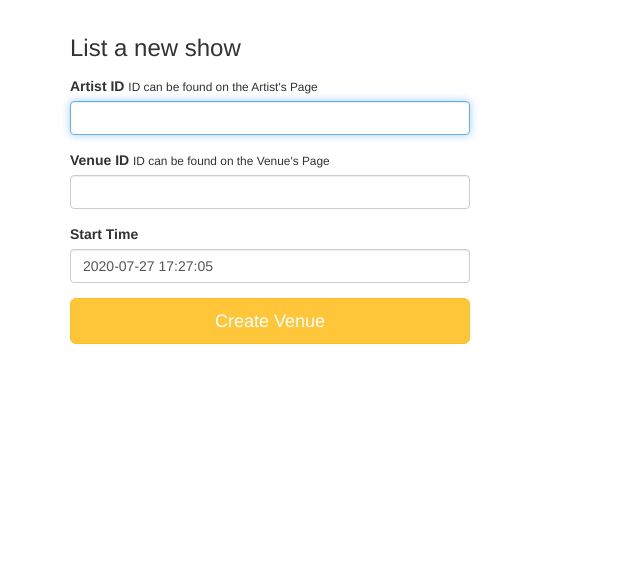
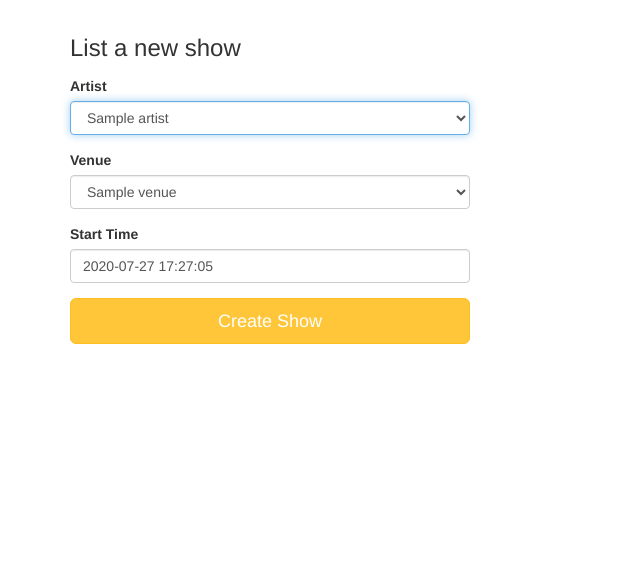
Before and after one commit to ShauravT/fyyur, a Flask app: page /shows/create in a window 1280 px wide. Shown: the part 60-644 px from the top of the page, without its empty margins (0-640 px from the left). Run offline with Flask 2, Linux system fonts and the light colour scheme; tables that the repository leaves empty hold one stand-in row (values such as "Sample post"); some libraries are stand-ins or nearby versions.

Commit message:
feat: CRUD create and read function
added read for artist, shows and venue
added create for shows

```diff
--- a/app.py
+++ b/app.py
@@ -5,7 +5,7 @@
 import json
 import dateutil.parser
 import babel
-from flask import Flask, render_template, request, Response, flash, redirect, url_for
+from flask import Flask, render_template, request, Response, flash, redirect, url_for, abort
 from flask_moment import Moment
 from flask_sqlalchemy import SQLAlchemy
 import logging
@@ -14,6 +14,8 @@ from flask_wtf import Form
 from forms import *
 from flask_migrate import Migrate
 from datetime import datetime
+import re
+from operator import itemgetter
 #----------------------------------------------------------------------------#
 # App Config.
 #----------------------------------------------------------------------------#
@@ -40,7 +42,7 @@ class Venue(db.Model):
     phone = db.Column(db.String(120))
     image_link = db.Column(db.String(500))
     facebook_link = db.Column(db.String(120))
-
+    genres = db.Column(db.String(120))
     # TODO: implement any missing fields, as a database migration using Flask-Migrate
     website = db.Column(db.String(120))
     seeking_talent = db.Column(db.Boolean, default=False)
@@ -143,10 +145,10 @@ def venues():
           "num_upcoming_shows": num_upcoming_shows
         })
 
-  data.append({
-    "city": location[0],
-    "state": location[1],
-    "venues": venue_list
+      data.append({
+        "city": location[0],
+        "state": location[1],
+        "venues": venue_list
   })
   print(data)
   # data=[{
@@ -293,6 +295,7 @@ def create_venue_submission():
   image_link = form.image_link.data.strip()
   facebook_link = form.facebook_link.data.strip()
   website = form.website.data.strip()
+  genres = form.genres.data
   seeking_talent = True if(form.seeking_talent =='Yes') else False
   seeking_description = form.seeking_description.data.strip()
 
@@ -324,7 +327,7 @@ def create_venue_submission():
       return render_template('pages/home.html')
     else:
       # TODO: on unsuccessful db insert, flash an error instead.
-      flash('An error occurred. Venue ' + data.name + ' could not be listed.')
+      flash('An error occurred. Venue ' + request.form['name'] +  ' could not be listed.')
       # see: http://flask.pocoo.org/docs/1.0/patterns/flashing/
       print("Error in create_venue_submission()")
       # internal server error
@@ -345,16 +348,24 @@ def delete_venue(venue_id):
 @app.route('/artists')
 def artists():
   # TODO: replace with real data returned from querying the database
-  data=[{
-    "id": 4,
-    "name": "Guns N Petals",
-  }, {
-    "id": 5,
-    "name": "Matt Quevedo",
-  }, {
-    "id": 6,
-    "name": "The Wild Sax Band",
-  }]
+  artists = Artist.query.order_by(Artist.name).all()
+
+  data = []
+  for artist in artists:
+    data.append({
+      "id":artist.id,
+      "name":artist.name
+    })
+  # data=[{
+  #   "id": 4,
+  #   "name": "Guns N Petals",
+  # }, {
+  #   "id": 5,
+  #   "name": "Matt Quevedo",
+  # }, {
+  #   "id": 6,
+  #   "name": "The Wild Sax Band",
+  # }]
   return render_template('pages/artists.html', artists=data)
 
 @app.route('/artists/search', methods=['POST'])
@@ -560,7 +571,7 @@ def create_artist_submission():
       return render_template('pages/home.html')
     else:
       # TODO: on unsuccessful db insert, flash an error instead.
-      flash('An error occurred. Artist ' + data.name + ' could not be listed.')
+      flash('An error occurred. Artist ' + request.form['name'] +  ' could not be listed.')
       print("Error in create_artist_submission()")
       #internal server error
       abort(500)
@@ -575,61 +586,96 @@ def shows():
   # displays list of shows at /shows
   # TODO: replace with real venues data.
   #       num_shows should be aggregated based on number of upcoming shows per venue.
-  data=[{
-    "venue_id": 1,
-    "venue_name": "The Musical Hop",
-    "artist_id": 4,
-    "artist_name": "Guns N Petals",
-    "artist_image_link": "https://images.unsplash.com/photo-1549213783-8284d0336c4f?ixlib=rb-1.2.1&ixid=eyJhcHBfaWQiOjEyMDd9&auto=format&fit=crop&w=300&q=80",
-    "start_time": "2019-05-21T21:30:00.000Z"
-  }, {
-    "venue_id": 3,
-    "venue_name": "Park Square Live Music & Coffee",
-    "artist_id": 5,
-    "artist_name": "Matt Quevedo",
-    "artist_image_link": "https://images.unsplash.com/photo-1495223153807-b916f75de8c5?ixlib=rb-1.2.1&ixid=eyJhcHBfaWQiOjEyMDd9&auto=format&fit=crop&w=334&q=80",
-    "start_time": "2019-06-15T23:00:00.000Z"
-  }, {
-    "venue_id": 3,
-    "venue_name": "Park Square Live Music & Coffee",
-    "artist_id": 6,
-    "artist_name": "The Wild Sax Band",
-    "artist_image_link": "https://images.unsplash.com/photo-1558369981-f9ca78462e61?ixlib=rb-1.2.1&ixid=eyJhcHBfaWQiOjEyMDd9&auto=format&fit=crop&w=794&q=80",
-    "start_time": "2035-04-01T20:00:00.000Z"
-  }, {
-    "venue_id": 3,
-    "venue_name": "Park Square Live Music & Coffee",
-    "artist_id": 6,
-    "artist_name": "The Wild Sax Band",
-    "artist_image_link": "https://images.unsplash.com/photo-1558369981-f9ca78462e61?ixlib=rb-1.2.1&ixid=eyJhcHBfaWQiOjEyMDd9&auto=format&fit=crop&w=794&q=80",
-    "start_time": "2035-04-08T20:00:00.000Z"
-  }, {
-    "venue_id": 3,
-    "venue_name": "Park Square Live Music & Coffee",
-    "artist_id": 6,
-    "artist_name": "The Wild Sax Band",
-    "artist_image_link": "https://images.unsplash.com/photo-1558369981-f9ca78462e61?ixlib=rb-1.2.1&ixid=eyJhcHBfaWQiOjEyMDd9&auto=format&fit=crop&w=794&q=80",
-    "start_time": "2035-04-15T20:00:00.000Z"
-  }]
+  data = []
+  shows = Show.query.all()
+
+  for show in shows:
+    data.append({
+      "venue_id": show.venue.id,
+      "venue_name": show.venue.name,
+      "artist_id": show.artist.id,
+      "artist_name": show.artist.name,
+      "artist_image_link": show.artist.image_link,
+      "start_time": format_datetime(str(show.start_time))
+    })
+  # data=[{
+  #   "venue_id": 1,
+  #   "venue_name": "The Musical Hop",
+  #   "artist_id": 4,
+  #   "artist_name": "Guns N Petals",
+  #   "artist_image_link": "https://images.unsplash.com/photo-1549213783-8284d0336c4f?ixlib=rb-1.2.1&ixid=eyJhcHBfaWQiOjEyMDd9&auto=format&fit=crop&w=300&q=80",
+  #   "start_time": "2019-05-21T21:30:00.000Z"
+  # }, {
+  #   "venue_id": 3,
+  #   "venue_name": "Park Square Live Music & Coffee",
+  #   "artist_id": 5,
+  #   "artist_name": "Matt Quevedo",
+  #   "artist_image_link": "https://images.unsplash.com/photo-1495223153807-b916f75de8c5?ixlib=rb-1.2.1&ixid=eyJhcHBfaWQiOjEyMDd9&auto=format&fit=crop&w=334&q=80",
+  #   "start_time": "2019-06-15T23:00:00.000Z"
+  # }, {
+  #   "venue_id": 3,
+  #   "venue_name": "Park Square Live Music & Coffee",
+  #   "artist_id": 6,
+  #   "artist_name": "The Wild Sax Band",
+  #   "artist_image_link": "https://images.unsplash.com/photo-1558369981-f9ca78462e61?ixlib=rb-1.2.1&ixid=eyJhcHBfaWQiOjEyMDd9&auto=format&fit=crop&w=794&q=80",
+  #   "start_time": "2035-04-01T20:00:00.000Z"
+  # }, {
+  #   "venue_id": 3,
+  #   "venue_name": "Park Square Live Music & Coffee",
+  #   "artist_id": 6,
+  #   "artist_name": "The Wild Sax Band",
+  #   "artist_image_link": "https://images.unsplash.com/photo-1558369981-f9ca78462e61?ixlib=rb-1.2.1&ixid=eyJhcHBfaWQiOjEyMDd9&auto=format&fit=crop&w=794&q=80",
+  #   "start_time": "2035-04-08T20:00:00.000Z"
+  # }, {
+  #   "venue_id": 3,
+  #   "venue_name": "Park Square Live Music & Coffee",
+  #   "artist_id": 6,
+  #   "artist_name": "The Wild Sax Band",
+  #   "artist_image_link": "https://images.unsplash.com/photo-1558369981-f9ca78462e61?ixlib=rb-1.2.1&ixid=eyJhcHBfaWQiOjEyMDd9&auto=format&fit=crop&w=794&q=80",
+  #   "start_time": "2035-04-15T20:00:00.000Z"
+  # }]
   return render_template('pages/shows.html', shows=data)
 
-@app.route('/shows/create')
+@app.route('/shows/create', methods=['GET'])
 def create_shows():
   # renders form. do not touch.
   form = ShowForm()
+  form.artist_id.choices =[(artist.id, artist.name) for artist in Artist.query.order_by(Artist.id).all()]
+  form.venue_id.choices =[(venue.id, venue.name) for venue in Venue.query.order_by(Venue.id).all()]
   return render_template('forms/new_show.html', form=form)
 
 @app.route('/shows/create', methods=['POST'])
 def create_show_submission():
   # called to create new shows in the db, upon submitting new show listing form
   # TODO: insert form data as a new Show record in the db, instead
+  form =ShowForm()
 
-  # on successful db insert, flash success
-  flash('Show was successfully listed!')
-  # TODO: on unsuccessful db insert, flash an error instead.
-  # e.g., flash('An error occurred. Show could not be listed.')
+  artist_id = form.artist_id.data.strip()
+  venue_id = form.venue_data.strip()
+  start_time = form.start_time.data
+
+  error_in_insert = False
+
+  try:
+    new_show = Show(start_time=start_time, artist_id=artist_id, venue_id=venue_id)
+    db.session.add(new_show)
+    db.session.commit()
+
+  except:
+    error_in_insert = True
+    print(f'Exception "{e}" in create_show_submission()')
+    db.session.rollback()
+
+  if not error_in_insert:
+    # on successful db insert, flash success
+    flash('Show was successfully listed!')
+    return render_template('pages/home.html')
+  else:
+    # TODO: on unsuccessful db insert, flash an error instead.
+    flash('An error occurred. Show could not be listed.')
+    print("Error in create_show_submission")
   # see: http://flask.pocoo.org/docs/1.0/patterns/flashing/
-  return render_template('pages/home.html')
+
 
 @app.errorhandler(404)
 def not_found_error(error):
--- a/forms.py
+++ b/forms.py
@@ -5,11 +5,13 @@ from wtforms.validators import DataRequired, AnyOf, URL, Optional
 import phonenumbers as pn
 
 class ShowForm(Form):
-    artist_id = StringField(
-        'artist_id'
+    artist_id = SelectField(
+        'artist_id', validators=[DataRequired()],
+        choices=[]
     )
-    venue_id = StringField(
-        'venue_id'
+    venue_id = SelectField(
+        'venue_id', validators=[DataRequired()],
+        choices=[]
     )
     start_time = DateTimeField(
         'start_time',
--- a/templates/forms/new_show.html
+++ b/templates/forms/new_show.html
@@ -5,20 +5,19 @@
     <form method="post" class="form">
       <h3 class="form-heading">List a new show</h3>
       <div class="form-group">
-        <label for="artist_id">Artist ID</label>
-        <small>ID can be found on the Artist's Page</small>
+        <label for="artist_id">Artist</label>
         {{ form.artist_id(class_ = 'form-control', autofocus = true) }}
       </div>
       <div class="form-group">
-        <label for="venue_id">Venue ID</label>
-        <small>ID can be found on the Venue's Page</small>
+        <label for="venue_id">Venue</label>
         {{ form.venue_id(class_ = 'form-control', autofocus = true) }}
       </div>
       <div class="form-group">
           <label for="start_time">Start Time</label>
           {{ form.start_time(class_ = 'form-control', placeholder='YYYY-MM-DD HH:MM', autofocus = true) }}
         </div>
-      <input type="submit" value="Create Venue" class="btn btn-primary btn-lg btn-block">
+      <input type="submit" value="Create Show" class="btn btn-primary btn-lg btn-block">
+        {{ form.csrf_token()}}
     </form>
   </div>
 {% endblock %}
```
